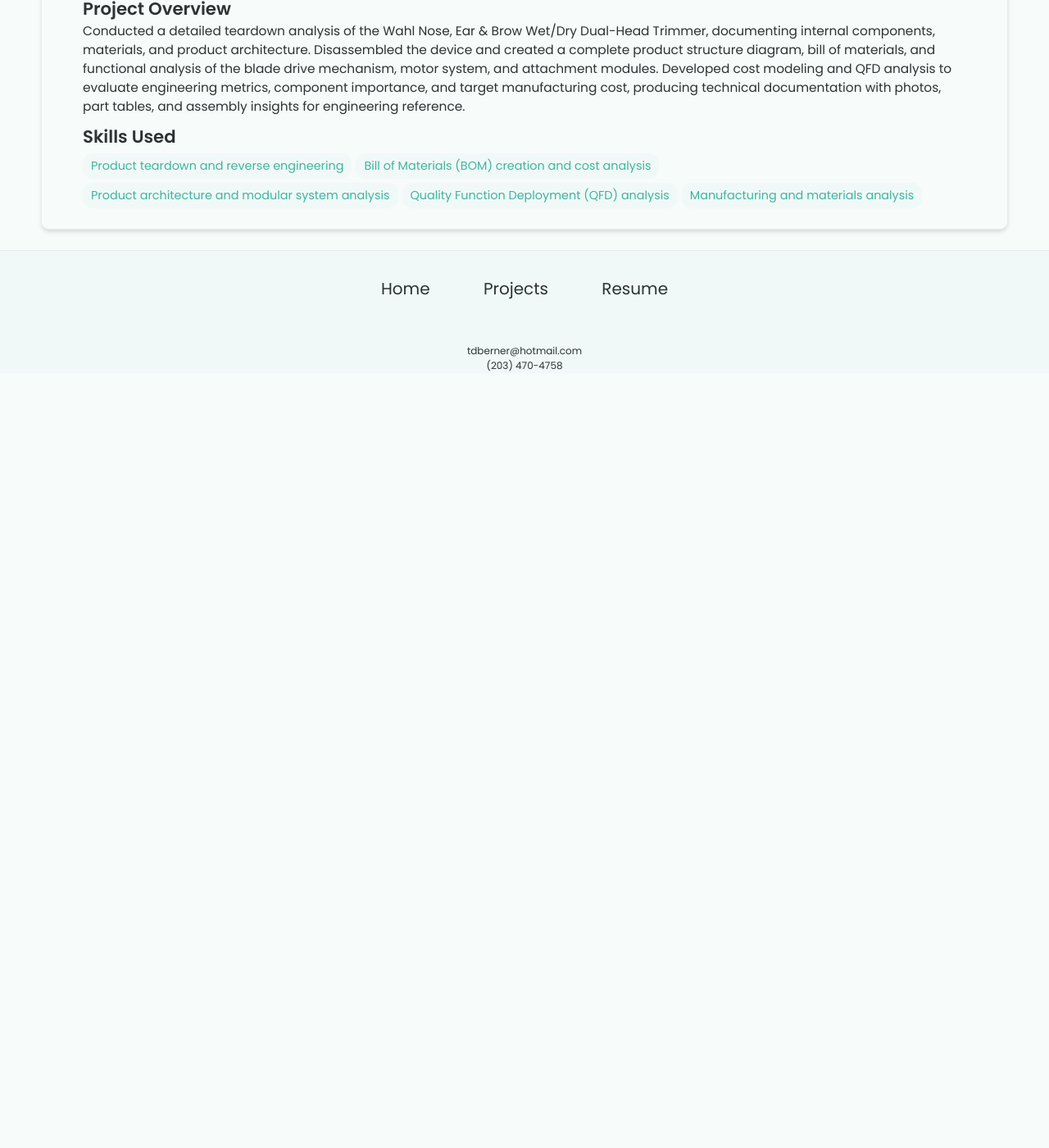
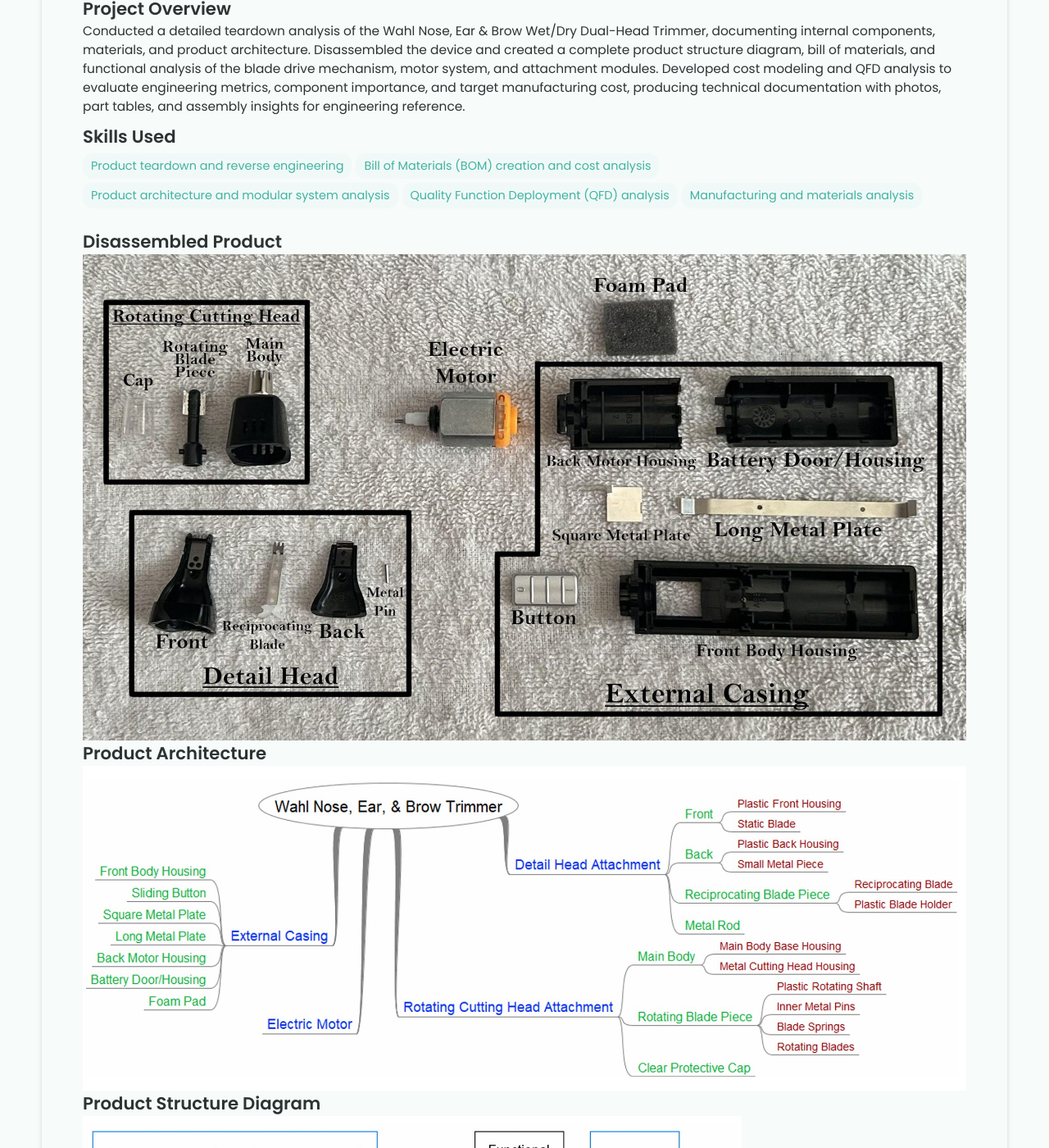
Before and after one commit to tdberner/tdberner.github.io, a Jekyll site: the page built from _projects/trimmer-teardown/index.md, in a window 1280 px wide and 1400 px high, scrolled down 562 px. Shown: the whole window at 82% size. Built offline with Jekyll 4.4.1, drawn with Linux system fonts in a browser that asks for light colours; before the commit the page ends 1017 px from its top, so only the background shows below that.

Commit message:
Update index.md

```diff
--- a/_projects/trimmer-teardown/index.md
+++ b/_projects/trimmer-teardown/index.md
@@ -9,5 +9,11 @@
   - Quality Function Deployment (QFD) analysis
   - Manufacturing and materials analysis
 
-main-image: /wahl1.jpg
+main-image: /wahl4.jpg
 ---
+## Disassembled Product
+{% include image-gallery.html images="wahl1.jpg" height="800" %}
+## Product Architecture
+{% include image-gallery.html images="wahl2.jpg" height="600" %}
+## Product Structure Diagram
+{% include image-gallery.html images="wahl3.jpg" height="600" %}
```
